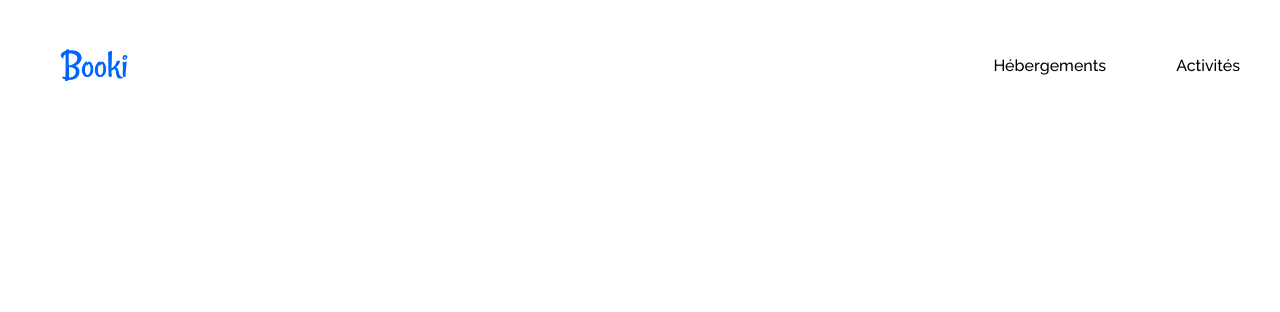
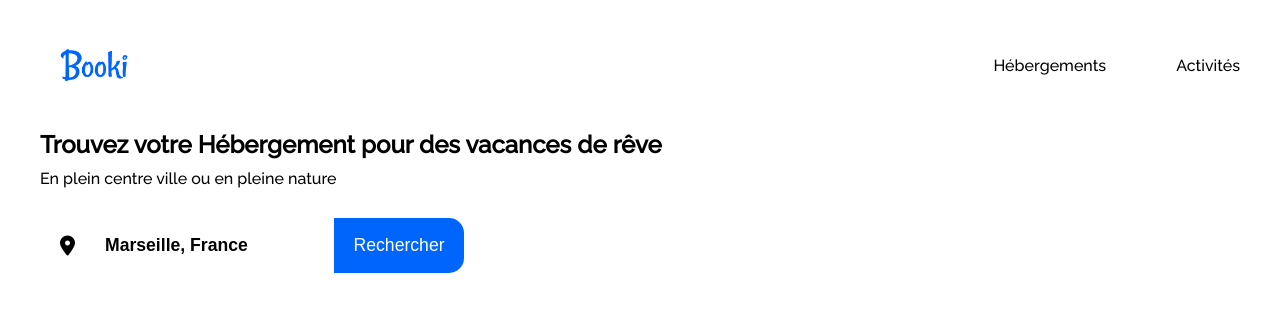
Before and after one commit to JordanB-Dev/Booki, a plain HTML site: page index.html in a window 1280 px wide. Drawn offline with Linux system fonts and the light colour scheme.

Commit message:
add Search

```diff
--- a/index.html
+++ b/index.html
@@ -23,5 +23,22 @@
         </ul>
       </nav>
     </header>
+    <!-- Main -->
+    <main>
+      <section id="search">
+        <!-- Search -->
+        <h1>Trouvez votre Hébergement pour des vacances de rêve</h1>
+        <p>En plein centre ville ou en pleine nature</p>
+        <div id="search-bar">
+          <i class="fas fa-map-marker-alt"></i>
+          <form action="#" method="get">
+            <input type="text" placeholder="Marseille, France" />
+            <button type="submit">
+              <span>Rechercher</span>
+            </button>
+          </form>
+        </div>
+      </section>
+    </main>
   </body>
 </html>
```
